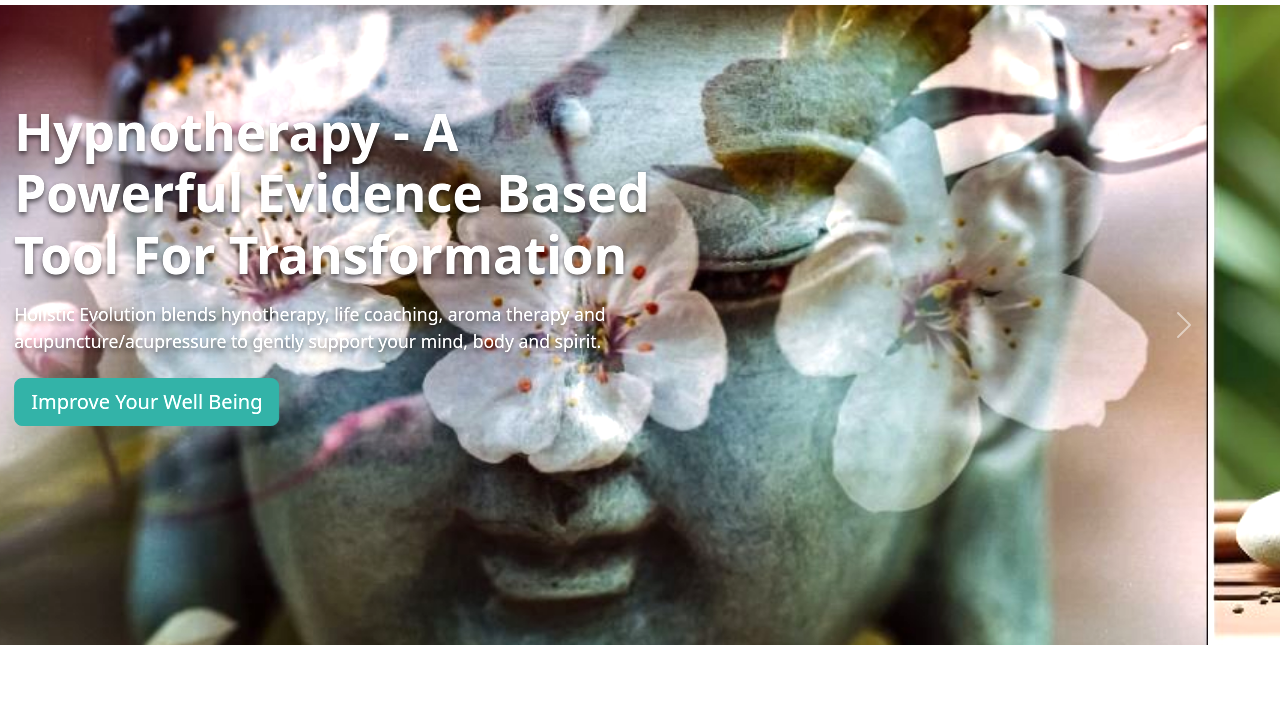
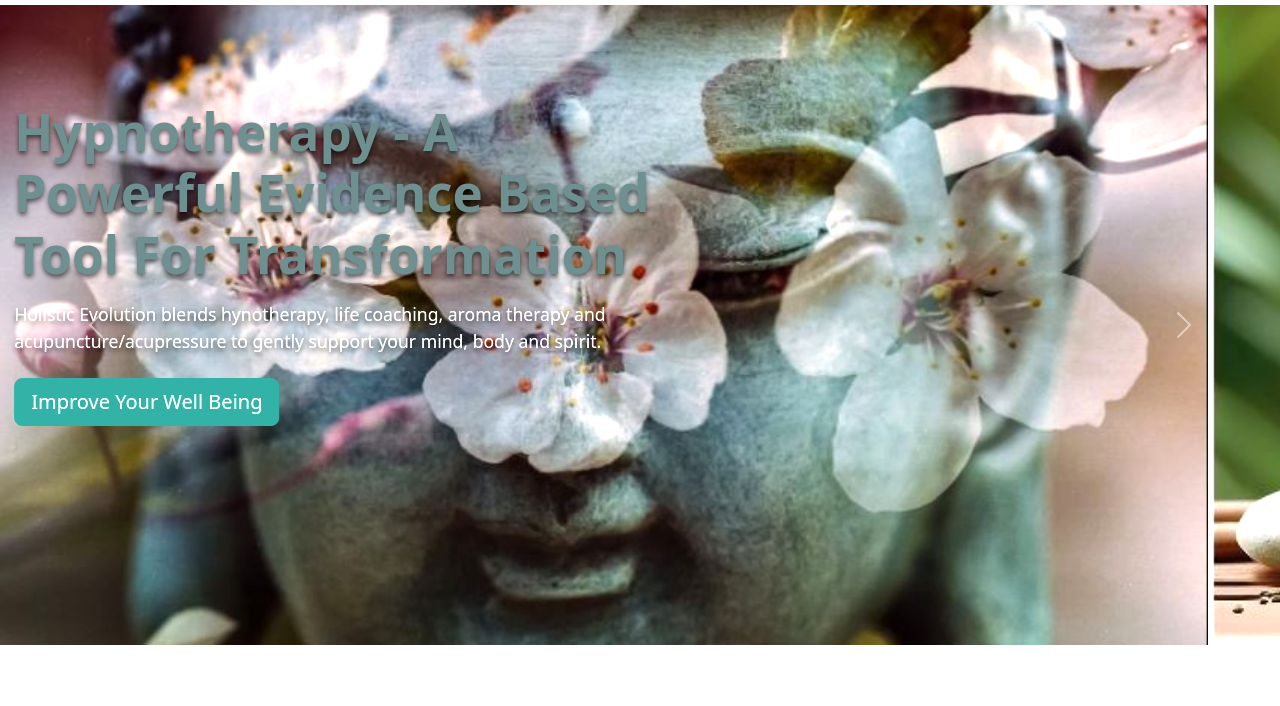
Before and after one commit to krsbrk-maker/holistic-evolution-site, a plain HTML site: page index.html in a window 1280 px wide. Shown: the part 73-779 px from the top of the page. Drawn offline with nearby package versions, Linux system fonts and the light colour scheme.

Commit message:
Update style.css

```diff
--- a/css/style.css
+++ b/css/style.css
@@ -66,6 +66,7 @@ body {
 
 .hero-heading {
   font-size: clamp(2.4rem, 4vw, 3.2rem);
+  color: #607d7d;
   font-weight: 700;
   margin-bottom: 1rem;
 }
```
